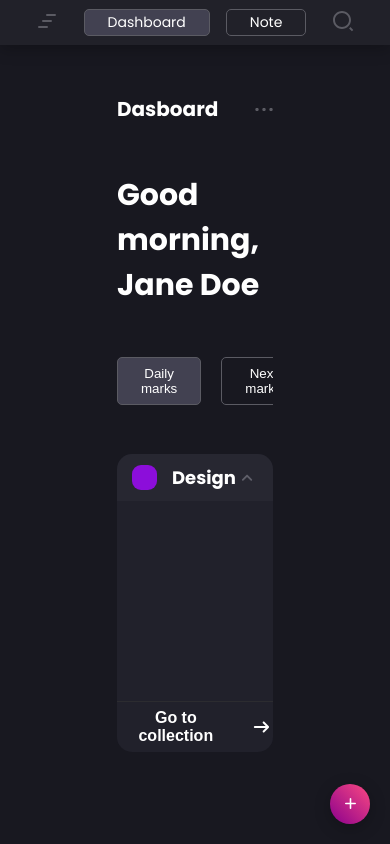
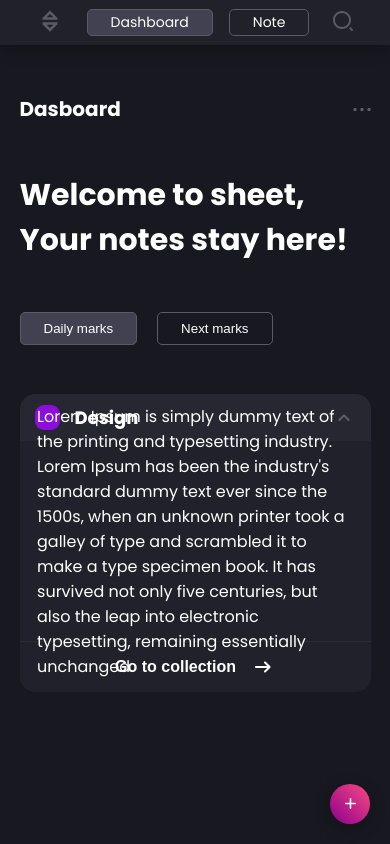
Before and after one commit to EldsonC/Sheet-edit, a React (Create React App) app: page / in a window 390 px wide. Built offline with nearby package versions, Linux system fonts and the light colour scheme.

Commit message:
responsive

```diff
--- a/src/app/dashboard.tsx
+++ b/src/app/dashboard.tsx
@@ -15,7 +15,7 @@ export const Dashboard = () => {
                         <MenuPoints/>
                     </header>
                     <div className="subheader">
-                        <span>Good morning, <br /> Jane Doe</span>
+                        <span>Welcome to sheet, <br /> Your notes stay here!</span>
                         <div className="btn-conatiner">
                             <button id="marked-btn">
                                 Daily marks
@@ -27,7 +27,6 @@ export const Dashboard = () => {
                     </div>
                     <section className="content-cards">
                         <CardPreview title="Design"/>
-
                     </section>
                 </div>
                 <button className="float-button">
--- a/src/assets/icon/menu.tsx
+++ b/src/assets/icon/menu.tsx
@@ -4,14 +4,14 @@ export function Menu() {
   return (
     <svg
       xmlns="http://www.w3.org/2000/svg"
-      width="24"
-      height="24"
+      width="30"
+      height="30"
       fill="none"
       viewBox="0 0 24 24"
     >
       <path
         fill="#5B5B63"
-        d="M12 5a1 1 0 100 2h8a1 1 0 100-2h-8zm-5 7a1 1 0 011-1h8a1 1 0 010 2H8a1 1 0 01-1-1zm-4 6a1 1 0 011-1h8a1 1 0 010 2H4a1 1 0 01-1-1z"
+        d="M12 3.5l-6 6V11h12V9.5l-6-6zm0 2.83L14.67 9H9.33L12 6.33zM6 13v1.5l6 6 6-6V13H6zm3.33 2h5.34L12 17.67 9.33 15z"
       ></path>
     </svg>
   );
--- a/src/assets/style/cardpreview.ts
+++ b/src/assets/style/cardpreview.ts
@@ -37,7 +37,18 @@ export const Card_Preview_Style = styled.div `
             width: 100%;
             height: 200px;
 
+            display: flex;
+            justify-content: center;
+            align-items: center;
+
             background: #21212B;
+
+            p {
+                max-width: 90%;
+                color: white;
+            }
+
+
         }
 
         footer {
--- a/src/assets/style/dashboard.ts
+++ b/src/assets/style/dashboard.ts
@@ -13,7 +13,6 @@ export const Dashboard_Style = styled.main `
     right: 0px;
 
     animation: animationMenu 2s;
-
 
     .content-main {
         width: 40%;
@@ -77,6 +76,19 @@ export const Dashboard_Style = styled.main `
             width: 100%;
             height: calc(100vh - 145px);
         }
+
+    }
+
+    @media screen and (max-width: 1334px) {
+        .content-main {
+            width: 60%;
+        }
+    }
+
+    @media screen and (max-width: 900px) {
+        .content-main {
+            width: 90%;
+        }
     }
 
     .float-button {
--- a/src/components/app/header.tsx
+++ b/src/components/app/header.tsx
@@ -15,7 +15,7 @@ export const Header = () => {
     return (
         <Header_Style>
             <nav>
-                <button onClick={handleShowMenu}>
+                <button onClick={handleShowMenu} title={"Menu"}>
                     <Menu/>
                 </button>
             </nav>
--- a/src/components/global/card-preview.tsx
+++ b/src/components/global/card-preview.tsx
@@ -19,7 +19,9 @@ export const CardPreview = ({ title }:CardPreviewProps) => {
                     <UpArrow/>
                 </header>
                 <div className="body-card-preview">
-
+                    <p>
+                        Lorem Ipsum is simply dummy text of the printing and typesetting industry. Lorem Ipsum has been the industry's standard dummy text ever since the 1500s, when an unknown printer took a galley of type and scrambled it to make a type specimen book. It has survived not only five centuries, but also the leap into electronic typesetting, remaining essentially unchanged.
+                    </p>
                 </div>
                 <footer>
                     <button>
```
